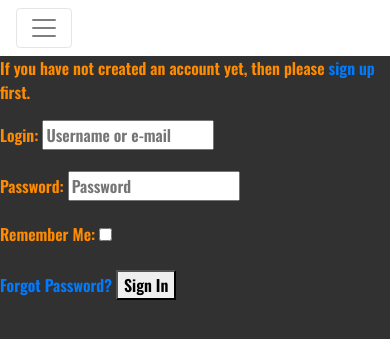
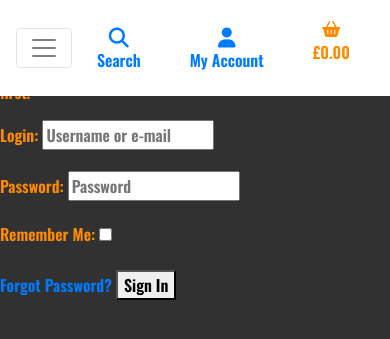
Before and after one commit to Schnoeff/Fullstack-milestone-project, a Django app: page /accounts/login/ in a window 390 px wide. Shown: the top 339 px of the page. Run offline with Django 3.2, Linux system fonts and the light colour scheme; some libraries are stand-ins or nearby versions; some web fonts are replaced.

Commit message:
Added mobile navbar layout

```diff
--- a/templates/base.html
+++ b/templates/base.html
@@ -104,6 +104,8 @@
                 <button class="navbar-toggler" type="button" data-toggle="collapse" data-target="#main-nav" aria-controls="main-nav" aria-expanded="false" aria-label="Toggle navigation">
                     <span class="navbar-toggler-icon"></span>
                 </button>
+                {% include 'includes/mobile-top-header.html' %}
+                {% include 'includes/main-nav.html' %}
             </nav>
         </div>
     </header>
--- a/templates/includes/main-nav.html
+++ b/templates/includes/main-nav.html
@@ -1,13 +1,24 @@
 <div class ="collapse navbar-collapse" id="main-nav">
     <ul class="navbar-nav w-auto mx-auto">
         <li class="nav-item dropdown">
-            <a class="logo-font font-weight-bold nav-link text-orange mr-5" href="#" id="all-package-links" data-toggle="dropdown" aria-haspopup="true" aria-expanded="false">
+            <a class="nav-font nav-link text-orange mr-5" href="#" id="all-package-links" data-toggle="dropdown" aria-haspopup="true" aria-expanded="false">
             All of our packages
             </a>
-            <div class="dropdown-menu border-0" aria-labelledby="all-package-links">
-                <a href="" class="dropdown-item"> All Products</a>
-                <a href="" class="dropdown-item"> By Rating</a>
-                <a href="" class="dropdown-item"> By Price</a>
+            <div class="dropdown-menu border-0 black-background" aria-labelledby="all-package-links">
+                <a href="" class="dropdown-item text-orange"> All Products</a>
+                <a href="" class="dropdown-item text-orange"> By Rating</a>
+                <a href="" class="dropdown-item text-orange"> By Price</a>
+            </div>
+        </li>
+
+        <li class="nav-item dropdown">
+            <a class="nav-font nav-link text-orange mr-5" href="#" id="offers-links" data-toggle="dropdown" aria-haspopup="true" aria-expanded="false">
+            Special offers
+            </a>
+            <div class="dropdown-menu border-0 black-background" aria-labelledby="offers-links">
+                <a href="" class="dropdown-item text-orange"> All Products</a>
+                <a href="" class="dropdown-item text-orange"> By Rating</a>
+                <a href="" class="dropdown-item text-orange"> By Price</a>
             </div>
         </li>
     </ul>
--- a/templates/includes/mobile-top-header.html
+++ b/templates/includes/mobile-top-header.html
@@ -8,9 +8,9 @@
     <div class="dropdown-menu border-0 w-100 p-3 rounded-0 my-0" aria-labelledby="mobile-search">
         <form class="form" method="GET" action="">
             <div class="input-group w-100">
-                <input class="form-control border border-black rounded-0" type="text" name="q" placeholder="Search our packages">
+                <input class="form-control rounded-0" type="text" name="q" placeholder="Search our packages">
                 <div class="input-group-append">
-                    <button class="form-control form-control btn btn-black border border-black rounded-0" type="submit">
+                    <button class="form-control form-control rounded-0" type="submit">
                         <span class="icon">
                             <i class="fas fa-search"></i>
                         </span>
@@ -41,7 +41,7 @@
         </div>
 </li>
 <li class="list-inline-item"> <!-- This is the shopping basket section -->
-        <a class="{% if grand_total %}text-info font-weight-bold{% else %}text-orange{% endif %} nav-link" href="">
+     <a class="{% if grand_total %}text-info font-weight-bold{% else %}text-orange{% endif %} nav-link d-block d-lg-none" href="">
         <div class="text-center">
             <div><i class="fas fa-shopping-basket"></i></div>
              <p class="my=0">
```
Lines whose indentation alone changed are shown as unchanged.
